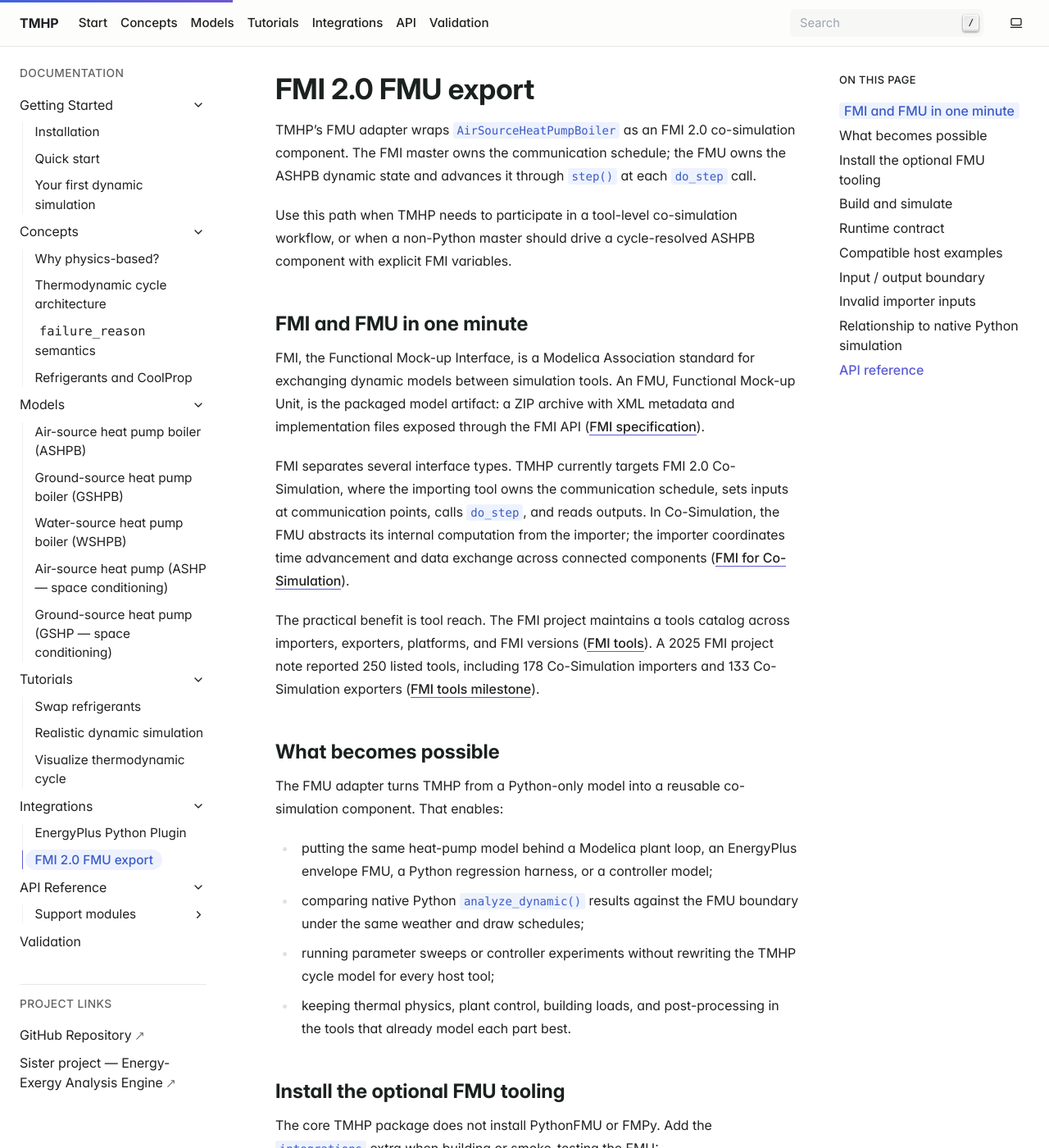
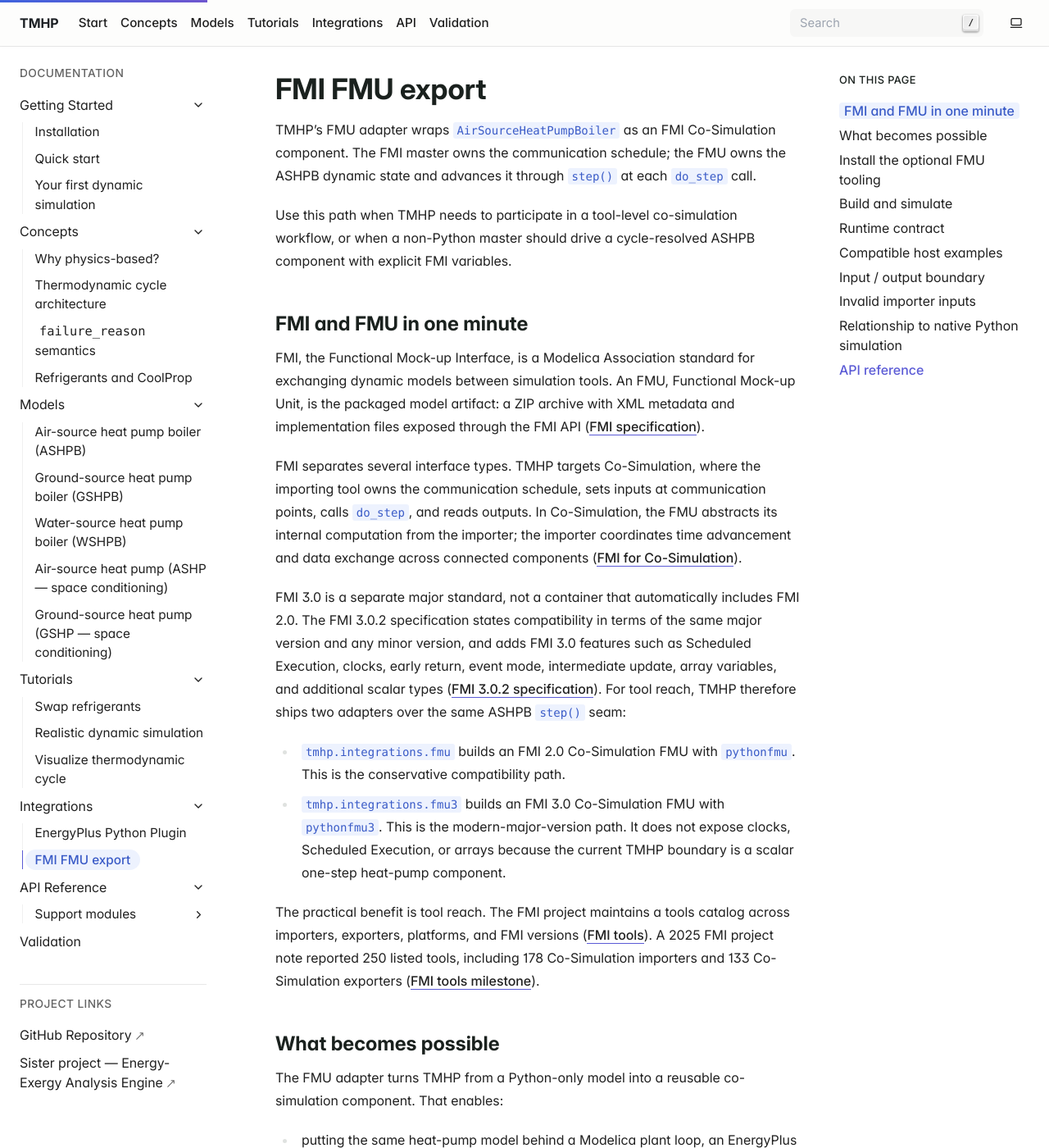
Before and after one commit to bet-lab/tmhp, a Sphinx documentation site: the page built from docs/source/integrations/fmu.rst, in a window 1280 px wide and 1400 px high. Shown: the whole window at 82% size. Built offline with Sphinx 7.4.7, drawn with Linux system fonts in a browser that asks for light colours; some of the changed text lies outside the part shown.

Commit message:
feat(integrations): add FMI 3 adapter
Add a separate FMI 3.0 Co-Simulation adapter over the existing ASHPB step() kernel, document the FMI 2.0/3.0 version strategy, and simplify the integration diagram layout.\n\nLocal verification passed: ruff, focused FMI/EnergyPlus tests, docs examples, Sphinx warning-as-error docs build, full pytest, diff check, and Playwright desktop/mobile diagram screenshots. GitHub Python 3.10/3.11/3.12/3.13 test jobs passed; docs job remained in progress after local docs validation.

```diff
--- a/docs/source/conf.py
+++ b/docs/source/conf.py
@@ -126,7 +126,7 @@
 # Optional co-simulation adapters depend on packages that are not part of the
 # docs dependency group. Mock them so the API reference can document the adapter
 # modules without forcing every docs build to install PythonFMU or EnergyPlus.
-autodoc_mock_imports = ["pythonfmu", "pyenergyplus"]
+autodoc_mock_imports = ["pythonfmu", "pythonfmu3", "pyenergyplus"]
 
 # -- Napoleon -----------------------------------------------------------------
 
--- a/docs/source/index.rst
+++ b/docs/source/index.rst
@@ -77,7 +77,7 @@
         :link-type: doc
 
         Couple TMHP to EnergyPlus Python Plugins or export the
-        ASHPB dynamic kernel as an FMI 2.0 co-simulation FMU.
+        ASHPB dynamic kernel as FMI 2.0 / FMI 3.0 co-simulation FMUs.
 
     .. grid-item-card:: API Reference
         :link: api/index
--- a/docs/source/integrations/fmu.rst
+++ b/docs/source/integrations/fmu.rst
@@ -21,13 +21,29 @@
 with XML metadata and implementation files exposed through the FMI API
 (`FMI specification <https://fmi-standard.org/docs/main/>`_).
 
-FMI separates several interface types. TMHP currently targets FMI 2.0
-Co-Simulation, where the importing tool owns the communication schedule,
-sets inputs at communication points, calls ``do_step``, and reads
-outputs. In Co-Simulation, the FMU abstracts its internal computation
-from the importer; the importer coordinates time advancement and data
-exchange across connected components (`FMI for Co-Simulation
+FMI separates several interface types. TMHP targets Co-Simulation, where
+the importing tool owns the communication schedule, sets inputs at
+communication points, calls ``do_step``, and reads outputs. In
+Co-Simulation, the FMU abstracts its internal computation from the
+importer; the importer coordinates time advancement and data exchange
+across connected components (`FMI for Co-Simulation
 <https://fmi-standard.org/docs/main/#fmi-for-co-simulation>`_).
+
+FMI 3.0 is a separate major standard, not a container that automatically
+includes FMI 2.0. The FMI 3.0.2 specification states compatibility in
+terms of the same major version and any minor version, and adds FMI 3.0
+features such as Scheduled Execution, clocks, early return, event mode,
+intermediate update, array variables, and additional scalar types
+(`FMI 3.0.2 specification
+<https://fmi-standard.org/docs/3.0.2/>`_). For tool reach, TMHP therefore
+ships two adapters over the same ASHPB ``step()`` seam:
+
+- :mod:`tmhp.integrations.fmu` builds an FMI 2.0 Co-Simulation FMU with
+  ``pythonfmu``. This is the conservative compatibility path.
+- :mod:`tmhp.integrations.fmu3` builds an FMI 3.0 Co-Simulation FMU with
+  ``pythonfmu3``. This is the modern-major-version path. It does not
+  expose clocks, Scheduled Execution, or arrays because the current TMHP
+  boundary is a scalar one-step heat-pump component.
 
 The practical benefit is tool reach. The FMI project maintains a tools
 catalog across importers, exporters, platforms, and FMI versions (`FMI
@@ -65,20 +81,30 @@
 This installs:
 
 - ``pythonfmu`` for building the FMI 2.0 co-simulation FMU.
+- ``pythonfmu3`` for building the FMI 3.0 co-simulation FMU.
 - ``fmpy`` for model-description validation and local smoke simulation.
 
 Build and simulate
 ==================
 
-Build from the repository root:
+Build the FMI 2.0 FMU from the repository root:
 
 .. code-block:: bash
 
    uv run pythonfmu build -f src/tmhp/integrations/fmu.py .
 
 PythonFMU writes ``TmhpAshpbSlave.fmu`` into the current output
-directory. A local smoke test can then validate and simulate the FMU
-through FMPy:
+directory.
+
+Build the FMI 3.0 FMU separately:
+
+.. code-block:: bash
+
+   uv run pythonfmu3 build -f src/tmhp/integrations/fmu3.py .
+
+PythonFMU3 writes ``TmhpAshpbFmi3Slave.fmu``. A local smoke test can then
+validate and simulate either FMU through FMPy, as long as the importer
+supports the FMU's FMI major version:
 
 .. code-block:: python
 
@@ -109,13 +135,18 @@
 TMHP, CoolProp, NumPy, SciPy, and the other native dependencies for the
 target operating system, architecture, and Python ABI.
 
-The adapter intentionally targets FMI 2.0 co-simulation only:
+Both adapters intentionally target Co-Simulation only:
 
 - TMHP exposes no continuous state derivatives for FMI model exchange.
 - The ASHPB state is advanced in one pass for each communication step.
 - Save-state and rollback support are outside the current adapter scope.
 - FMI outputs are sanitized so NaN or infinity does not cross the
   importer boundary.
+
+The FMI 3.0 adapter returns ``Fmi3StepResult`` and can signal invalid
+input as a discarded step with early return. It otherwise exposes the
+same scalar boundary as the FMI 2.0 adapter so regression tests can
+compare both FMUs against the same native ``analyze_dynamic()`` schedule.
 
 Compatible host examples
 ========================
--- a/pyproject.toml
+++ b/pyproject.toml
@@ -44,6 +44,7 @@
 integrations = [
     "fmpy>=0.3.21",
     "pythonfmu>=0.7.0,<0.8",
+    "pythonfmu3>=0.3.4,<0.4",
 ]
 
 [build-system]
```
Also changed, not shown: other parts of docs/source/integrations/fmu.rst (+4 -4 lines), README.md (+5 -4 lines), docs/source/api/support/integrations.rst (+20 -12 lines), docs/source/getting-started/installation.rst (+10 -8 lines), docs/source/integrations/index.rst (+75 -54 lines), 4 other files.
